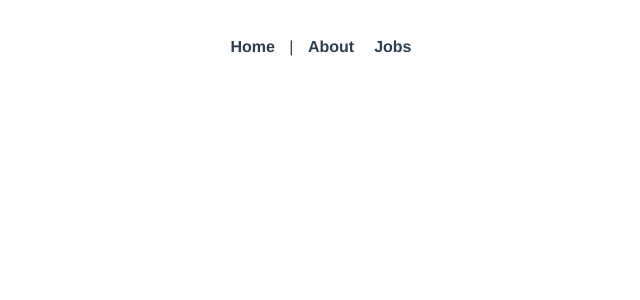
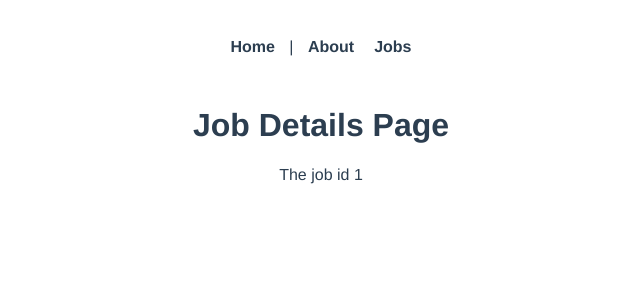
Before and after one commit to TairilKK/vue-journey, a Vue app in the folder jobs/: page /jobs/1 in a window 1280 px wide. Before the commit this address had no page. Shown: the top 300 px of the page, without its empty margins (319-959 px from the left). Built offline with nearby package versions, Linux system fonts and the light colour scheme.

Commit message:
add route with parameters

```diff
--- a/jobs/src/router/index.js
+++ b/jobs/src/router/index.js
@@ -1,4 +1,5 @@
 import AboutView from "@/views/AboutView.vue";
+import JobsDetailsView from "@/views/jobs/JobsDetailsView.vue";
 import JobsView from "@/views/jobs/JobsView.vue";
 import { createRouter, createWebHistory } from "vue-router";
 import HomeView from "../views/HomeView.vue";
@@ -19,6 +20,11 @@ const routes = [
     name: "jobs",
     component: JobsView,
   },
+  {
+    path: "/jobs/:id",
+    name: "jobs-detail",
+    component: JobsDetailsView,
+  },
 ];
 
 const router = createRouter({
--- a/jobs/src/views/jobs/JobsDetailsView.vue
+++ b/jobs/src/views/jobs/JobsDetailsView.vue
@@ -0,0 +1,17 @@
+<template>
+  <h1>Job Details Page</h1>
+  <p>The job id {{ id }}</p>
+</template>
+
+<script>
+export default {
+  name: "JobsDetailsView",
+  data() {
+    return {
+      id: this.$route.params.id,
+    };
+  },
+};
+</script>
+
+<style></style>
```
